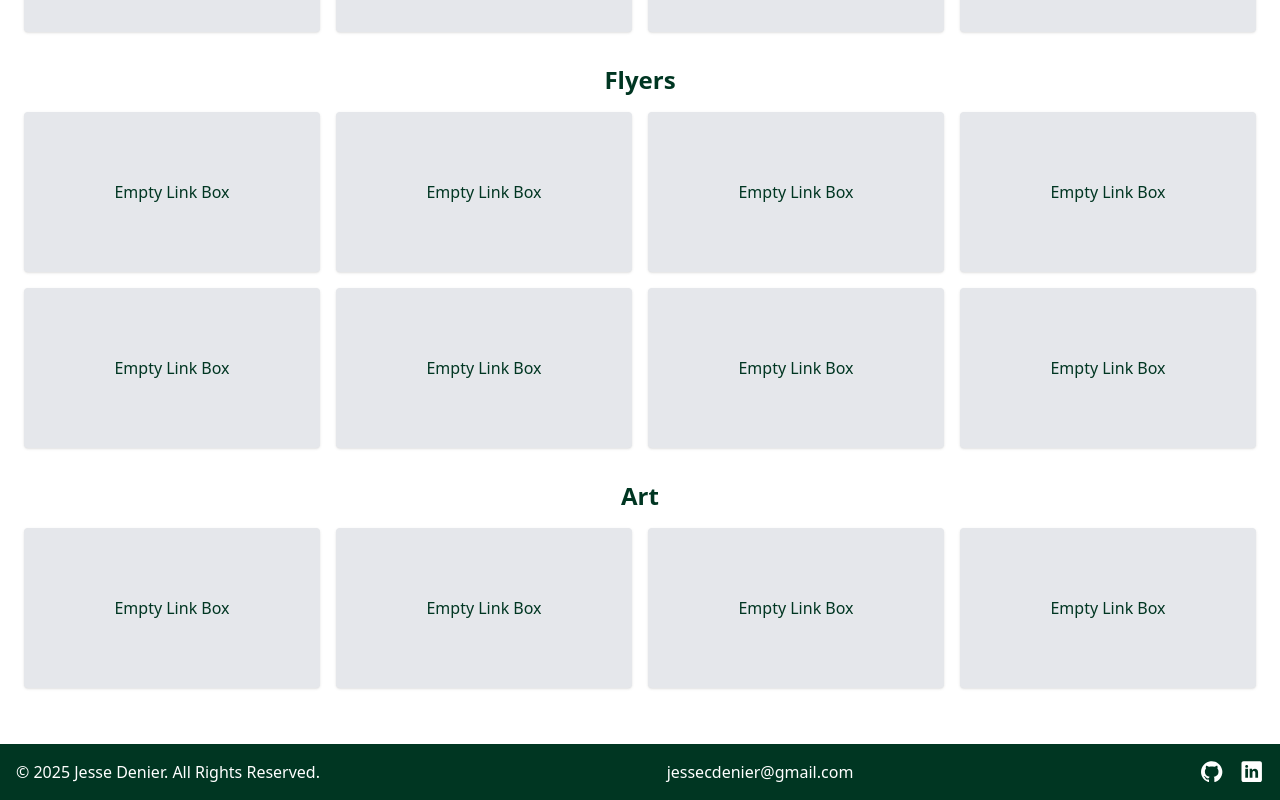
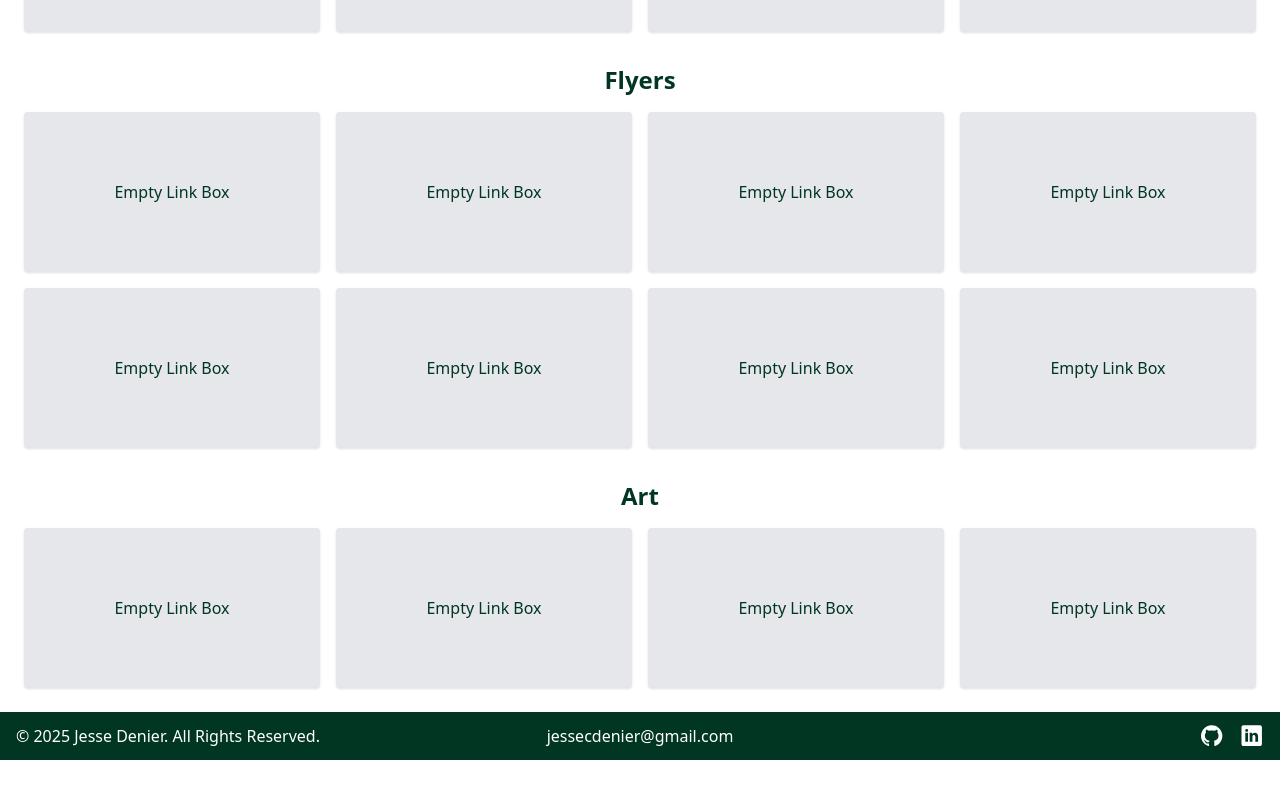
Before and after one commit to JesseDenier/Portfolio2025, a React (Vite) app in the folder client/: page / in a window 1280 px wide. Shown: the part 1362-2162 px from the top of the page. After the commit the page ends 2122 px from the top, so only its background shows below. Built offline with nearby package versions, Linux system fonts and the light colour scheme.

Commit message:
Centered the footer text, and gave it hover effects.

```diff
--- a/client/src/pages/HomePage.jsx
+++ b/client/src/pages/HomePage.jsx
@@ -118,15 +118,25 @@ const HomePage = () => {
         </div>
       </section>
 
-      <footer className="p-4 bg-darkgreen text-white flex flex-col md:flex-row justify-between items-center mt-8 gap-4">
-        <p>&copy; 2025 Jesse Denier. All Rights Reserved.</p>
-        <a
-          href="mailto:jessecdenier@gmail.com?subject=I%20want%20to%20hire%20you!"
-          className="text-white text-center"
-        >
-          jessecdenier@gmail.com
-        </a>
-        <div className="flex items-center gap-4">
+      {/* Footer */}
+      <footer className="py-6 px-4 bg-darkgreen text-white flex flex-col lg:flex-row items-center gap-4 relative">
+        {/* Copyright Section */}
+        <p className="text-center lg:text-left lg:absolute lg:left-4">
+          &copy; 2025 Jesse Denier. All Rights Reserved.
+        </p>
+
+        {/* Centered Email */}
+        <div className="text-center mx-auto lg:absolute lg:inset-x-0">
+          <a
+            href="mailto:jessecdenier@gmail.com?subject=I%20want%20to%20hire%20you!"
+            className="text-white hover:text-yellow transform hover:scale-105 transition-transform duration-300 inline-block"
+          >
+            jessecdenier@gmail.com
+          </a>
+        </div>
+
+        {/* Social Links */}
+        <div className="flex items-center gap-4 lg:absolute lg:right-4">
           <a
             href="https://github.com/JesseDenier"
             target="_blank"
```
